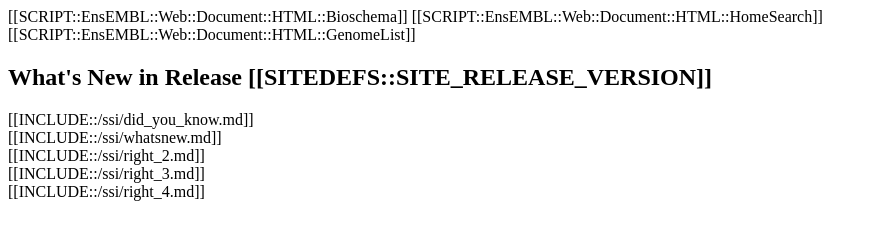
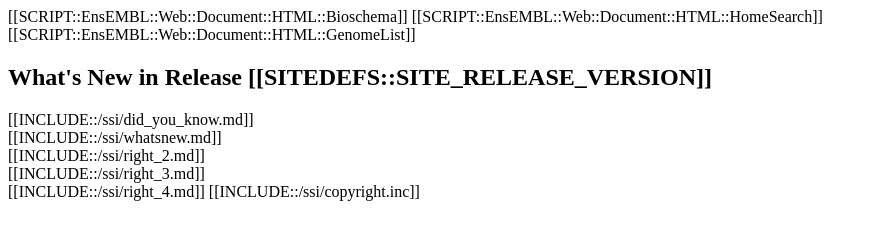
Before and after one commit to EnsemblGenomes/eg-web-fungi, a plain HTML site: page htdocs/index.html in a window 1280 px wide. Shown: the whole page, without its empty margins (0-876 px from the left). Drawn offline with Linux system fonts and the light colour scheme.

Commit message:
Use generic copyright HTML

```diff
--- a/htdocs/index.html
+++ b/htdocs/index.html
@@ -34,6 +34,7 @@
       </div>
       <div class="plain-box">
         [[INCLUDE::/ssi/right_4.md]]
+        [[INCLUDE::/ssi/copyright.inc]]
       </div>
     </div>
   </div>
```
